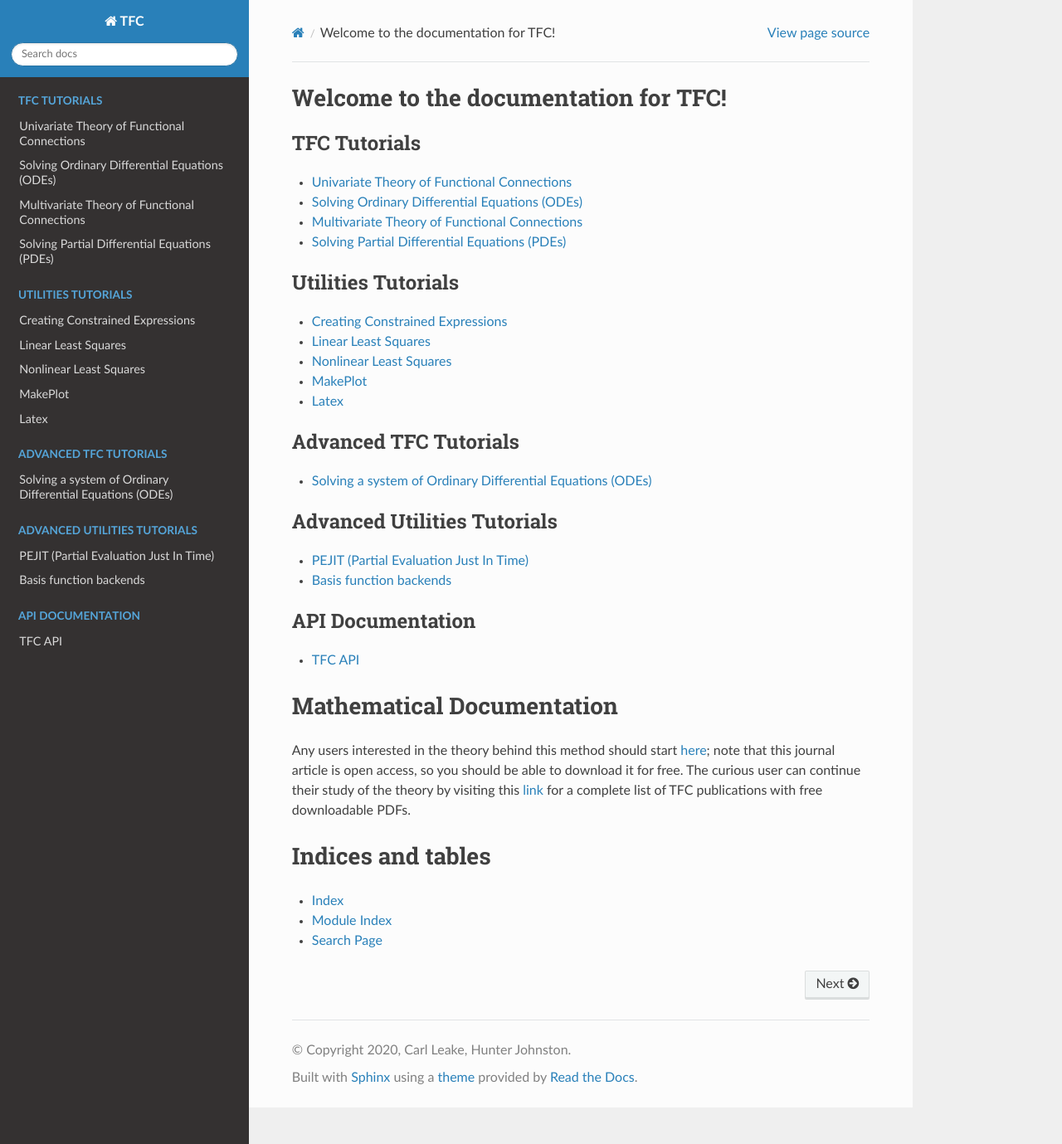
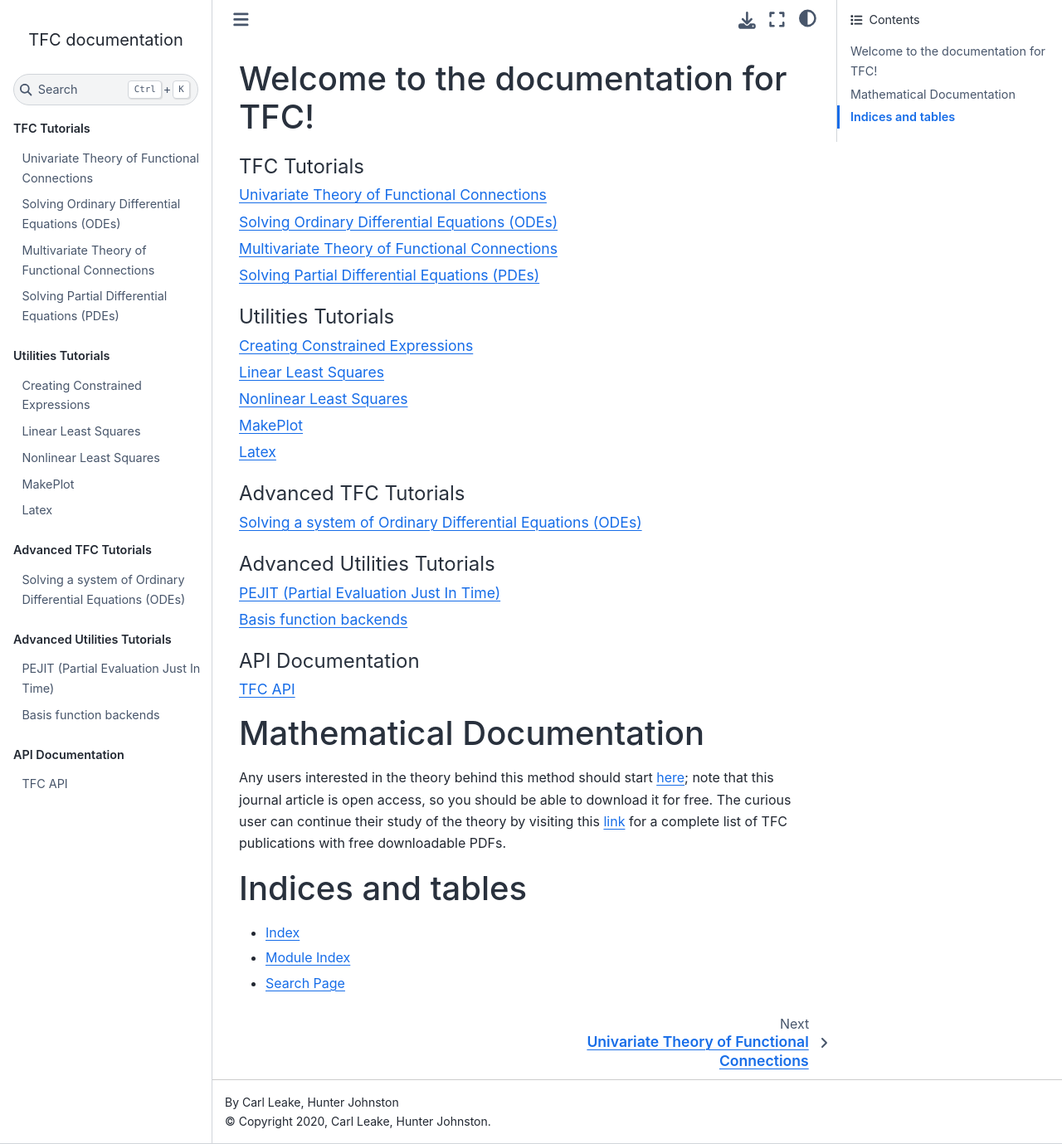
Before and after one commit to leakec/tfc, a Sphinx documentation site: the page built from docs/index.rst, in a window 1280 px wide and 1379 px high. Shown: the whole window at 83% size. Built offline with Sphinx 7.4.7 and the Sphinx Book theme 1.1.4, drawn with Linux system fonts in a browser that asks for light colours; pages that are not in the unit, such as notebooks, are missing from menus.

Commit message:
Trying with book theme, as I think it looks nicer.

```diff
--- a/docs/conf.py
+++ b/docs/conf.py
@@ -68,8 +68,7 @@ exclude_patterns = ['_build', 'Thumbs.db', '.DS_Store']
 
 # The theme to use for HTML and HTML Help pages.  See the documentation for
 # a list of builtin themes.
-#
-html_theme = 'sphinx_rtd_theme'
+html_theme = 'sphinx_book_theme'
 
 # Add any paths that contain custom static files (such as style sheets) here,
 # relative to this directory. They are copied after the builtin static files,
--- a/docs/requirements.txt
+++ b/docs/requirements.txt
@@ -1,5 +1,5 @@
 sphinx
-sphinx_rtd_theme
+sphinx_book_theme
 sphinx-copybutton
 numpy
 scipy
```
